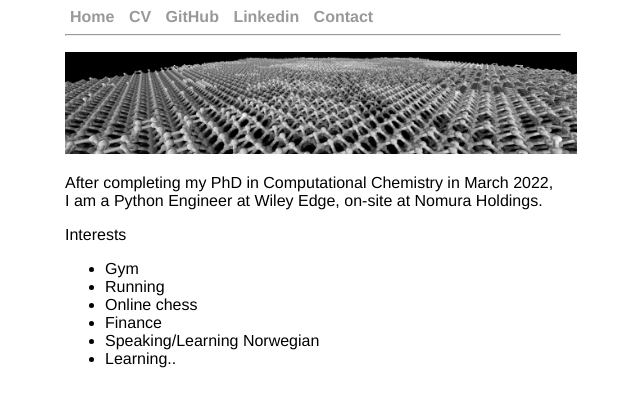
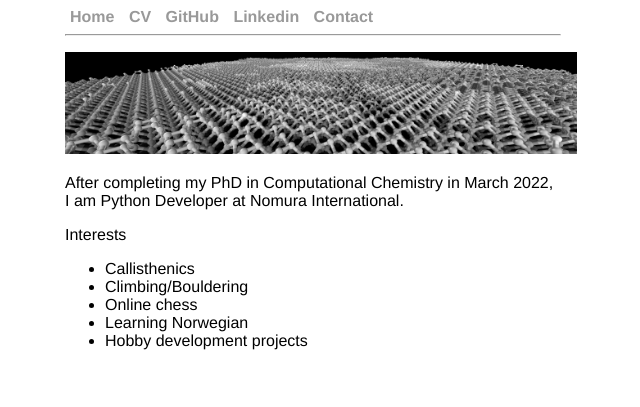
Before and after one commit to maxwilliams94/maxwilliams94.github.io, a Jekyll site: the page built from index.md, in a window 1280 px wide. Shown: the top 407 px of the page, without its empty margins (327-967 px from the left). Built offline with Jekyll 4.4.1, drawn with Linux system fonts in a browser that asks for light colours.

Commit message:
updated index

```diff
--- a/index.md
+++ b/index.md
@@ -3,16 +3,15 @@ title: "Max Williams, PhD"
 layout: "default"
 ---
 <img src="{{ "assets/banner2.jpg" | relative_url }}" alt="diamond {100} surface" style="width:40vw;float:center">
-<p>After completing my PhD in Computational Chemistry in March 2022, I am a Python Engineer at Wiley Edge, on-site at Nomura Holdings.</p>
+<p>After completing my PhD in Computational Chemistry in March 2022, I am Python Developer at Nomura International.</p>
 
 <p>Interests</p>
 <ul>
-<li>Gym</li>
-<li>Running</li>
+<li>Callisthenics</li>
+<li>Climbing/Bouldering</li>
 <li>Online chess</li>
-<li>Finance</li>
-<li>Speaking/Learning Norwegian</li>
-<li>Learning..</li>
+<li>Learning Norwegian</li>
+<li>Hobby development projects</li>
 </ul>
 
 <!--<h3>Books I'm currently reading:</h3>
```
Also changed, not shown: 1 other file.
